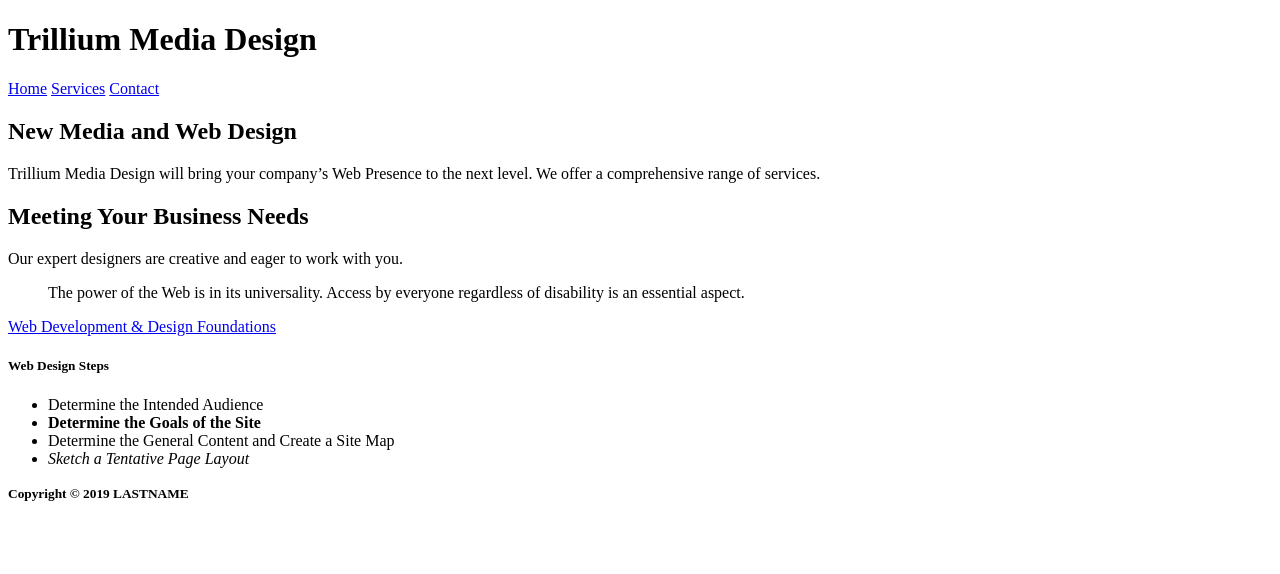
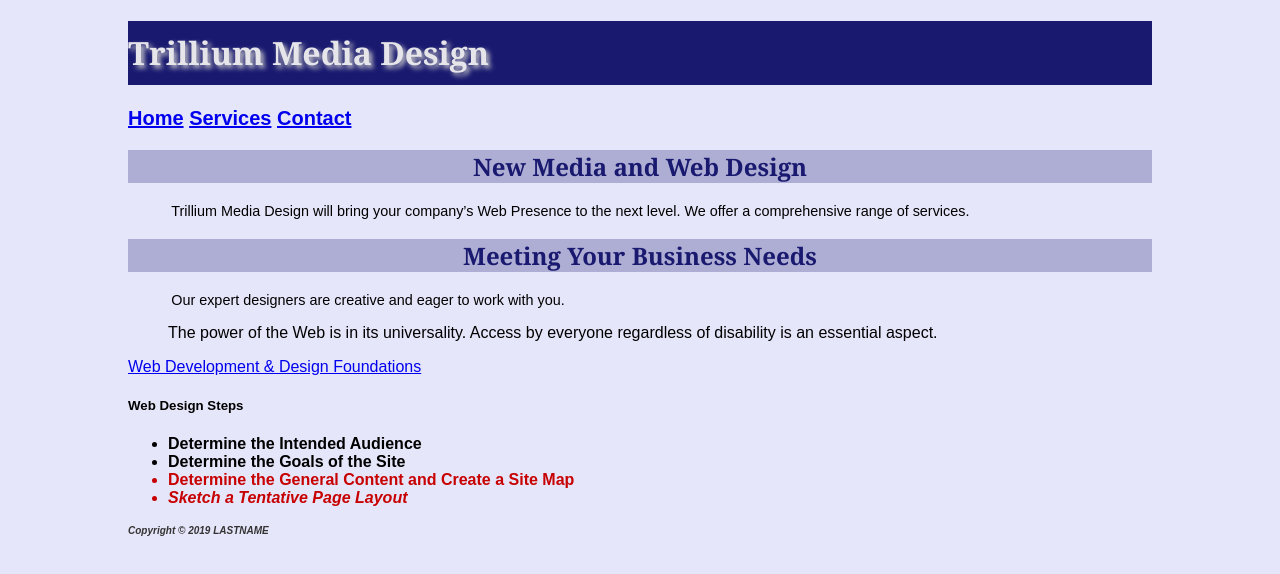
Before and after one commit to 44144-fa21/ch3inclassnotes-cameronkc, a plain HTML site: page index.html in a window 1280 px wide. Drawn offline with Linux system fonts and the light colour scheme.

Commit message:
INCLASSNOTES COMMIT

```diff
--- a/index.html
+++ b/index.html
@@ -3,8 +3,9 @@
 	<head>
 		<title>LASTNAME Chapter 3 InClass Notes</title>
 		<meta charset="utf-8">
+        <link href="style.css" rel="stylesheet">
 	</head>
-    <body>
+    <body id="wrapper">
         <!-- Structural Elements - header, nav, main, footer -->
         <header>
             <h1>Trillium Media Design</h1>
@@ -32,8 +33,8 @@
             <ul>
                 <li>Determine the Intended Audience</li>
                 <li><strong>Determine the Goals of the Site</strong></li>
-                <li>Determine the General Content and Create a Site Map</li>
-                <li><em>Sketch a Tentative Page Layout</em></li>
+                <li class="feature">Determine the General Content and Create a Site Map</li>
+                <li class="feature"><em>Sketch a Tentative Page Layout</em></li>
             </ul>
 
         </main>
--- /dev/null
+++ b/style.css
@@ -0,0 +1,49 @@
+body {
+    background-color: #E6E6FA;
+    font-family: Arial, Verdana, sans-serif;
+}
+
+h1 {
+    background-color: #191970;
+    color: #E6E6EA;
+    font-family: Georgia, 'Times New Roman', Times, serif;
+    line-height: 200%;
+    text-shadow: 3px 3px 5px #CCCCCC;
+}
+
+h2 {
+    background-color: #AEAED4;
+    color: #191970;
+    font-family: Georgia, 'Times New Roman', Times, serif;
+    text-align: center;
+}
+
+p {
+    font-size: .90em;
+    text-indent: 3em;
+}
+
+ul {
+    font-weight: bold;
+}
+
+nav {
+    font-weight: bold;
+    font-size: 1.25em;
+}
+
+footer {
+    color: #333333;
+    font-size: .75em;
+    font-style: italic;
+}
+
+#wrapper {
+    margin-left: auto;
+    margin-right: auto;
+    width: 80%;
+}
+
+.feature {
+    color: #C70000
+}
```
Also changed, not shown: contact.html (+2 -1 lines), services.html (+2 -1 lines).
